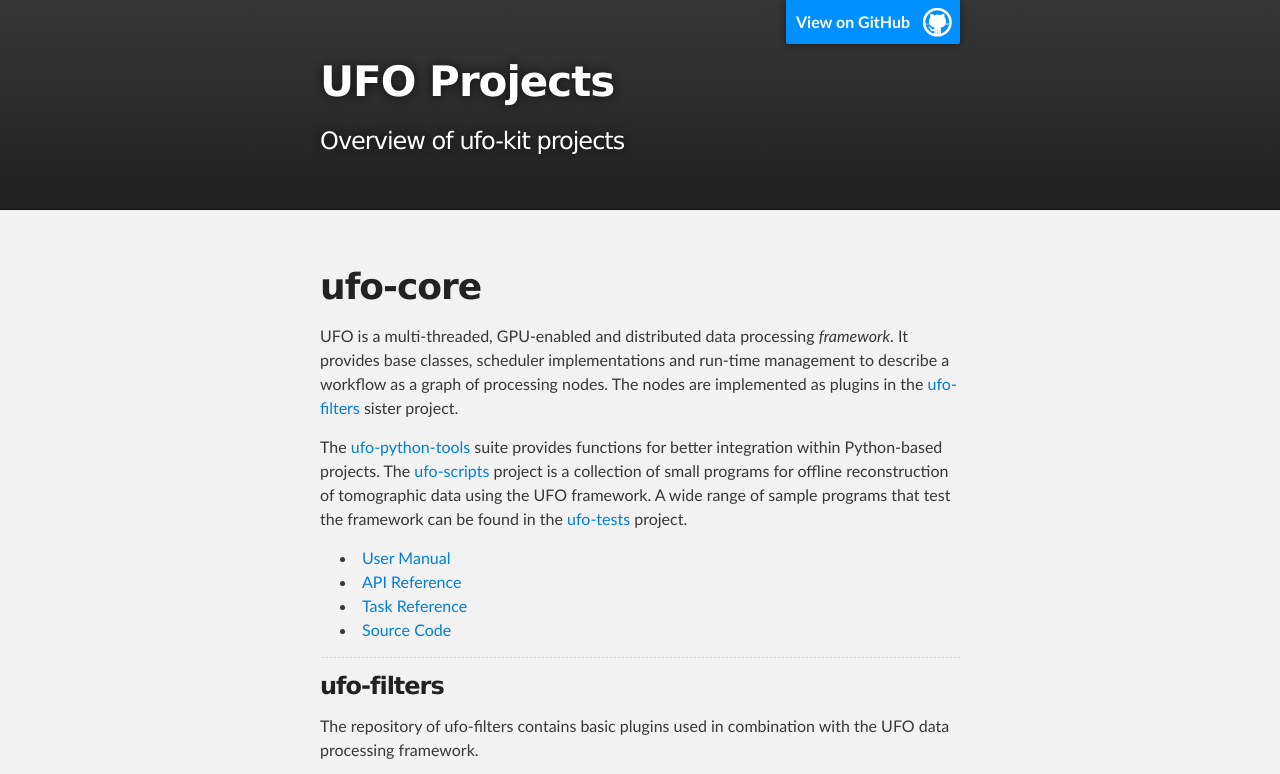
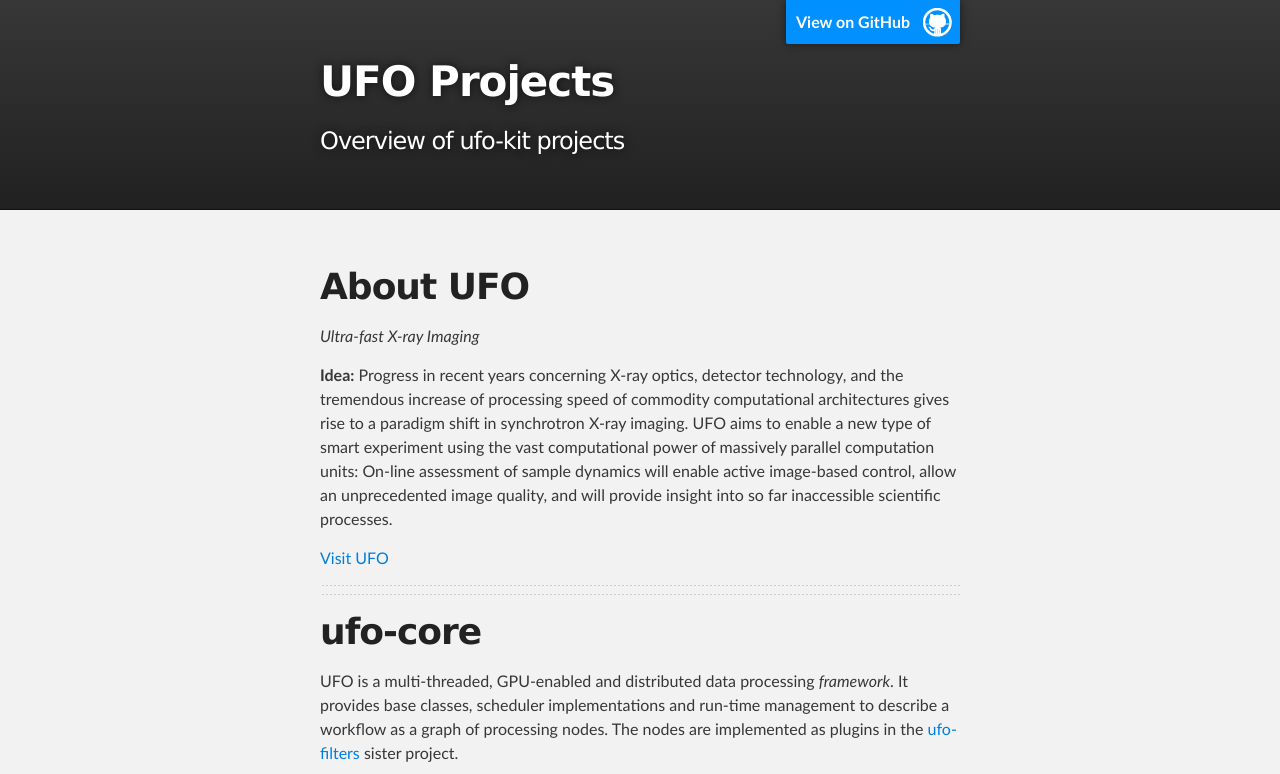
Before and after one commit to ufo-kit/ufo-kit.github.io, a plain HTML site: page index.html in a window 1280 px wide. Shown: the top 774 px of the page. Drawn offline with Linux system fonts and the light colour scheme.

Commit message:
Replace master branch with page content via GitHub

```diff
--- a/index.html
+++ b/index.html
@@ -28,6 +28,15 @@
     <div id="main_content_wrap" class="outer">
       <section id="main_content" class="inner">
         <h1>
+<a name="about-ufo" class="anchor" href="#about-ufo"><span class="octicon octicon-link"></span></a>About UFO</h1>
+
+<p><em>Ultra-fast X-ray Imaging</em></p>
+
+<p><strong>Idea:</strong> Progress in recent years concerning X-ray optics, detector technology, and the tremendous increase of processing speed of commodity computational architectures gives rise to a paradigm shift in synchrotron X-ray imaging. UFO aims to enable a new type of smart experiment using the vast computational power of massively parallel computation units: On-line assessment of sample dynamics will enable active image-based control, allow an unprecedented image quality, and will provide insight into so far inaccessible scientific processes.</p>
+
+<p><a href="http://ufo.kit.edu/index.html">Visit UFO</a></p>
+
+<hr><hr><h1>
 <a name="ufo-core" class="anchor" href="#ufo-core"><span class="octicon octicon-link"></span></a>ufo-core</h1>
 
 <p>UFO is a multi-threaded, GPU-enabled and distributed data processing <em>framework</em>. It provides base classes, scheduler implementations and run-time management to describe a workflow as a graph of processing nodes. The nodes are implemented as plugins in the <a href="#filters">ufo-filters</a> sister project.</p>
```
Also changed, not shown: params.json (+1 -1 lines).
